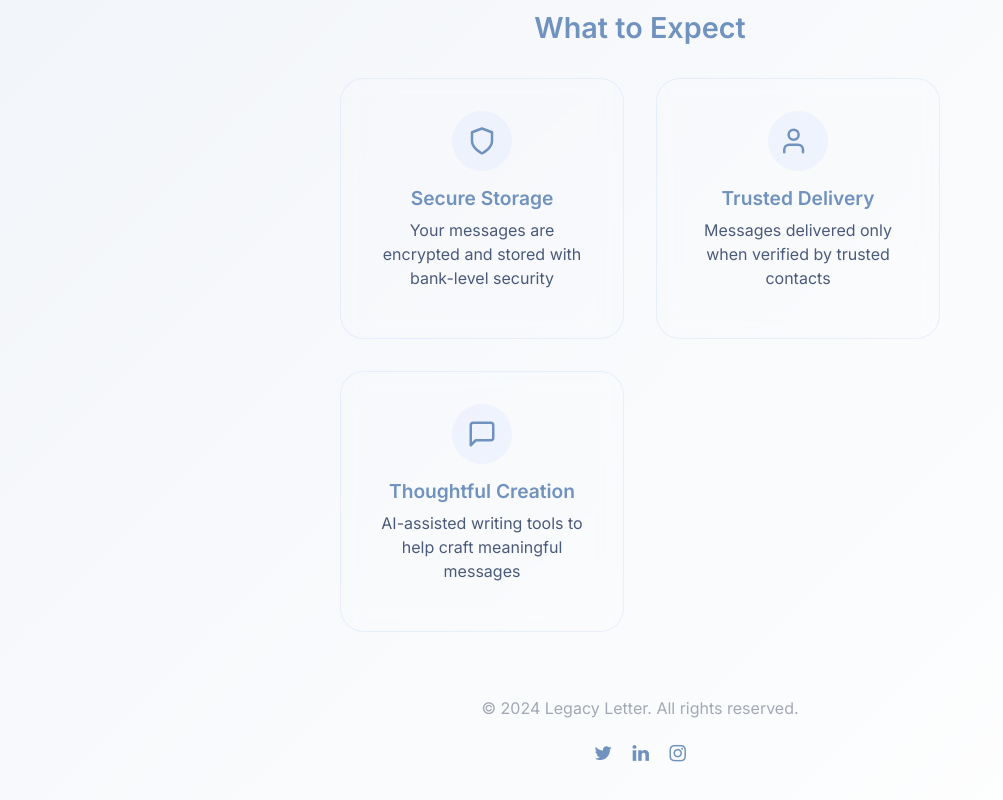
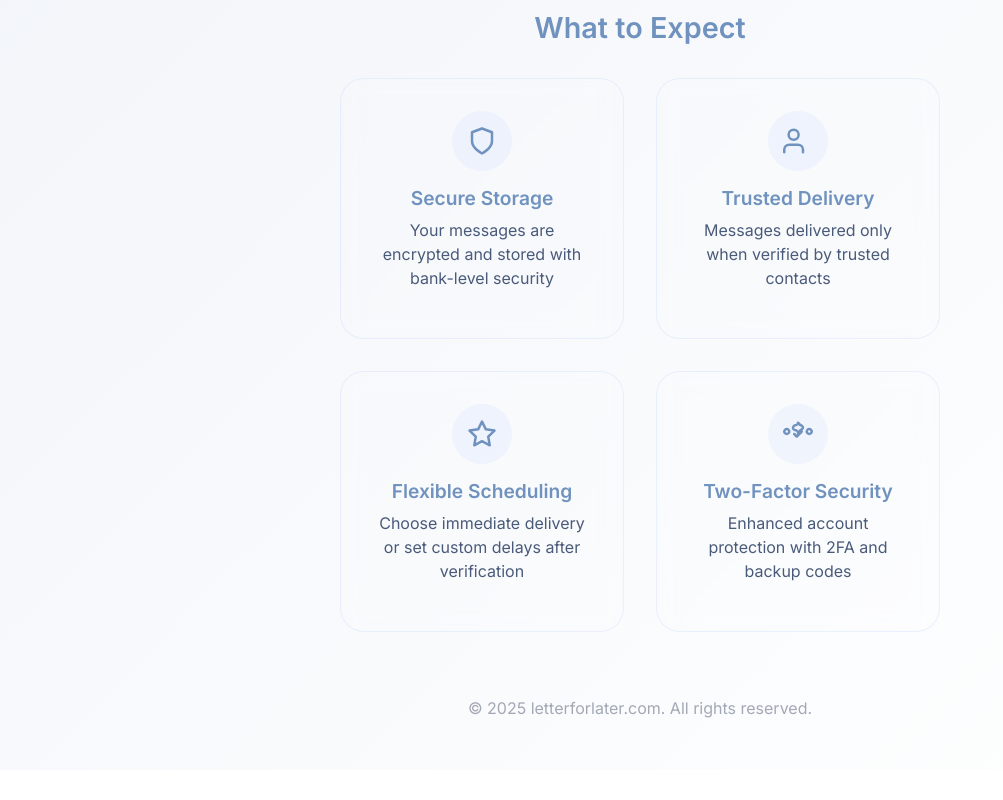
Before and after one commit to hassineaziz/comingsoon, a plain HTML site: page index.html in a window 1280 px wide. Shown: the part 899-1699 px from the top of the page, without its empty margins (0-1003 px from the left). After the commit the page ends 1669 px from the top, so only its background shows below. Drawn offline with nearby package versions, Linux system fonts and the light colour scheme.

Commit message:
Add files via upload

```diff
--- a/index.html
+++ b/index.html
@@ -3,8 +3,8 @@
 <head>
     <meta charset="UTF-8">
     <meta name="viewport" content="width=device-width, initial-scale=1.0">
-    <title>Legacy Letter | Coming Soon</title>
-    <meta name="description" content="Legacy Letter helps you send meaningful messages to loved ones at the right time. Secure, thoughtful, and delivered with care.">
+    <title>letterforlater.com | Coming Soon</title>
+    <meta name="description" content="letterforlater.com helps you send meaningful messages to loved ones at the right time. Secure, thoughtful, and delivered with care.">
     <link rel="stylesheet" href="https://fonts.googleapis.com/css?family=Inter:400,600,700|Merriweather:400,700|Manrope:400,600,700&display=swap">
     <link rel="stylesheet" href="https://stackpath.bootstrapcdn.com/bootstrap/4.4.1/css/bootstrap.min.css" crossorigin="anonymous" />
     <link rel="stylesheet" href="https://stackpath.bootstrapcdn.com/font-awesome/4.7.0/css/font-awesome.min.css" crossorigin="anonymous" />
@@ -333,7 +333,7 @@
                         <path d="M17 12H7"></path>
                     </svg>
                 </div>
-                <h1 class="hero-title">Legacy Letter</h1>
+                <h1 class="hero-title">Letter For Later</h1>
                 <p class="hero-subtitle">Your words, delivered at the right time</p>
                 <p class="hero-description">
                     Create meaningful messages for your loved ones that will be delivered with care and security.
@@ -402,23 +402,31 @@
                     <div class="feature-item">
                         <div class="feature-icon">
                             <svg viewBox="0 0 24 24" fill="none" stroke="currentColor" stroke-width="2" stroke-linecap="round" stroke-linejoin="round">
-                                <path d="M21 15a2 2 0 0 1-2 2H7l-4 4V5a2 2 0 0 1 2-2h14a2 2 0 0 1 2 2z"></path>
+                                <path d="M12 2l3.09 6.26L22 9.27l-5 4.87 1.18 6.88L12 17.77l-6.18 3.25L7 14.14 2 9.27l6.91-1.01L12 2z"></path>
                             </svg>
                         </div>
-                        <h4 class="feature-title">Thoughtful Creation</h4>
-                        <p class="feature-description">AI-assisted writing tools to help craft meaningful messages</p>
+                        <h4 class="feature-title">Flexible Scheduling</h4>
+                        <p class="feature-description">Choose immediate delivery or set custom delays after verification</p>
+                    </div>
+
+                    <div class="feature-item">
+                        <div class="feature-icon">
+                            <svg viewBox="0 0 24 24" fill="none" stroke="currentColor" stroke-width="2" stroke-linecap="round" stroke-linejoin="round">
+                                <path d="M9 12l2 2 4-4"></path>
+                                <path d="M21 12c-1 0-2-1-2-2s1-2 2-2 2 1 2 2-1 2-2 2z"></path>
+                                <path d="M3 12c1 0 2-1 2-2s-1-2-2-2-2 1-2 2 1 2 2 2z"></path>
+                                <path d="M12 3c0 1-1 2-2 2s-2 1-2 2 1 2 2 2 2 1 2 2 1-1 2-2 2-1 2-2-1-2-2-2z"></path>
+                            </svg>
+                        </div>
+                        <h4 class="feature-title">Two-Factor Security</h4>
+                        <p class="feature-description">Enhanced account protection with 2FA and backup codes</p>
                     </div>
                 </div>
             </div>
 
             <!-- Footer -->
             <div class="footer">
-                <p>&copy; 2024 Legacy Letter. All rights reserved.</p>
-                <div class="social-links">
-                    <a href="#" title="Follow us on Twitter"><i class="fa fa-twitter"></i></a>
-                    <a href="#" title="Follow us on LinkedIn"><i class="fa fa-linkedin"></i></a>
-                    <a href="#" title="Follow us on Instagram"><i class="fa fa-instagram"></i></a>
-                </div>
+                <p>&copy; 2025 letterforlater.com. All rights reserved.</p>
             </div>
         </div>
     </div>
```
